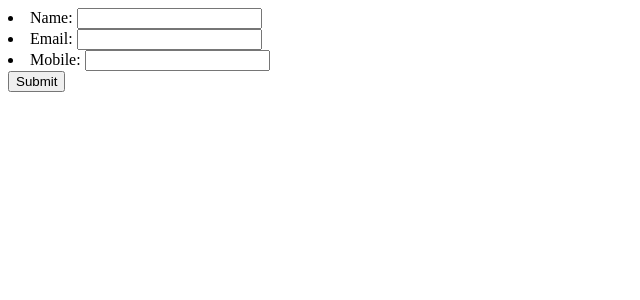
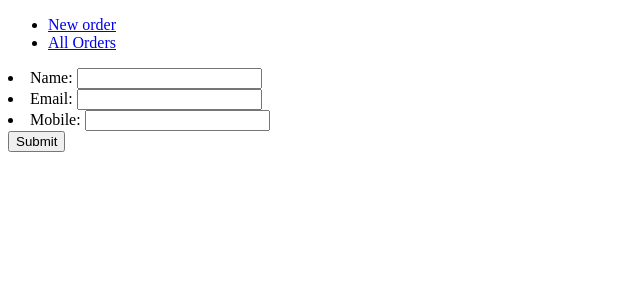
Before and after one commit to jomgarciaro/Evertec-PythonStore, a Django app: page /new_order/ in a window 1280 px wide. Shown: the top 300 px of the page, without its empty margins (0-640 px from the left). Run offline with Django 3.2, Linux system fonts and the light colour scheme.

Commit message:
Add navigation menu

```diff
--- a/Store/templates/Store/base.html
+++ b/Store/templates/Store/base.html
@@ -7,6 +7,15 @@
     <title>Store</title>
 </head>
 <body>
+    <div>
+        <ul>
+            <li><a href="/new_order">New order</a></li>
+            <li><a href="/all_orders">All Orders</a></li>
+
+        </ul>
+
+    </div>
+
     {% block content %}
     {% endblock content %}
 </body>
```
